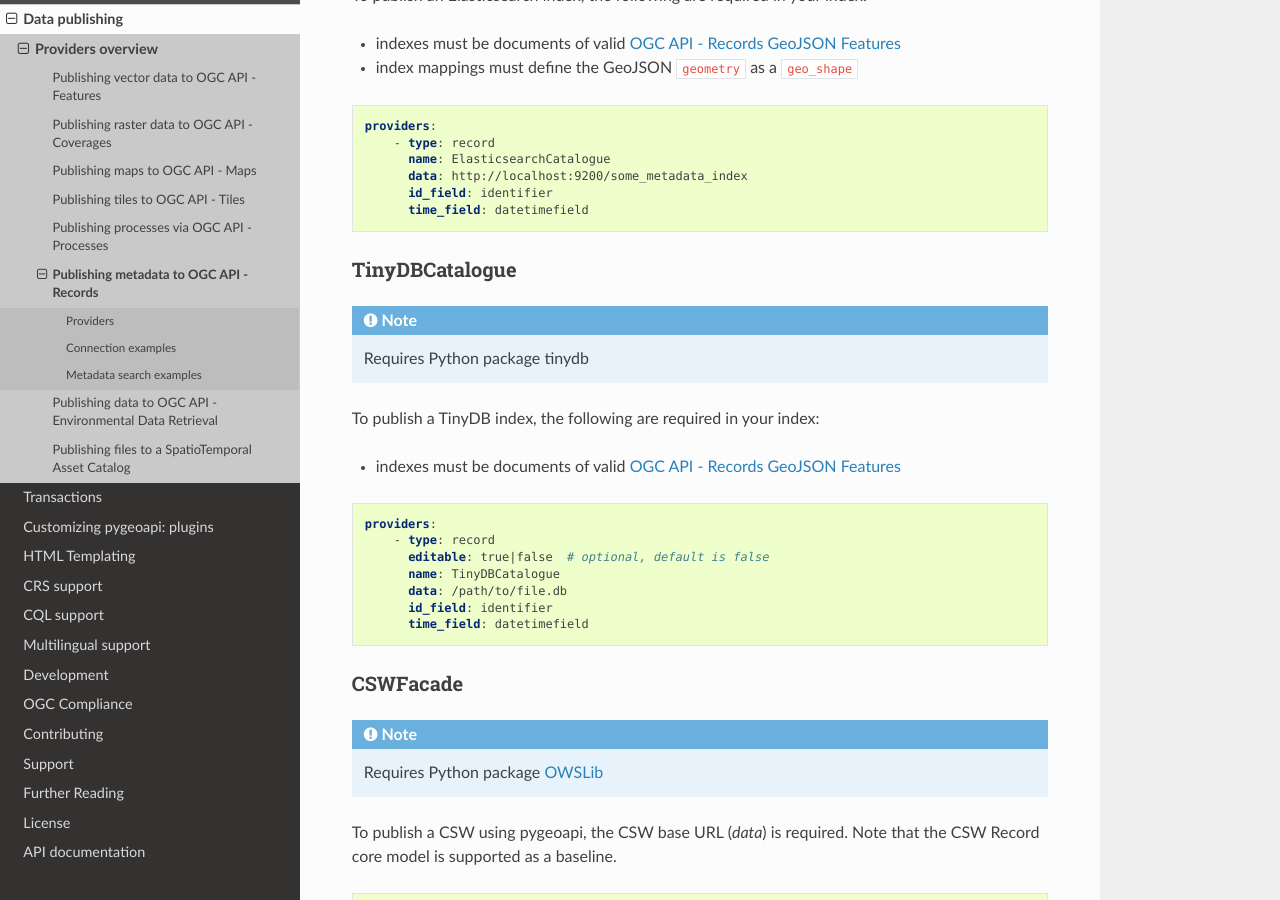
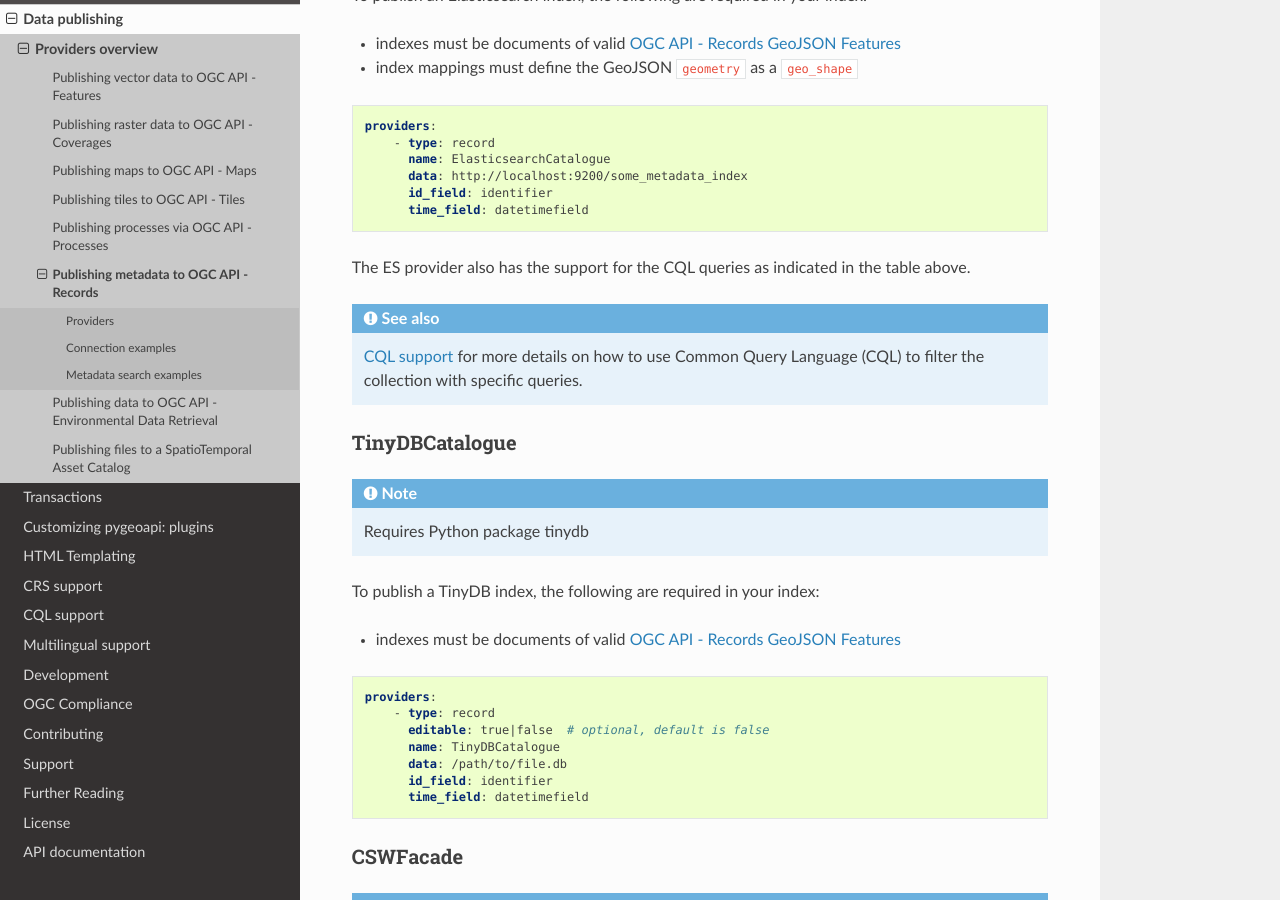
Before and after one commit to geopython/pygeoapi, a Sphinx documentation site: the page built from docs/source/data-publishing/ogcapi-records.rst, in a window 1280 px wide and 900 px high, scrolled down 937 px. Built offline with Sphinx 7.4.7 and the Read the Docs theme 2.0.0, drawn with Linux system fonts in a browser that asks for light colours.

Commit message:
add CQL info to record providers

```diff
--- a/docs/source/data-publishing/ogcapi-records.rst
+++ b/docs/source/data-publishing/ogcapi-records.rst
@@ -15,12 +15,12 @@
 parameters.
 
 .. csv-table::
-   :header: Provider, properties (filters), resulttype, q, bbox, datetime, sortby, properties (display), transactions
+   :header: Provider, properties (filters), resulttype, q, bbox, datetime, sortby, properties (display), CQL, transactions
    :align: left
 
-   `ElasticsearchCatalogue`_,✅,results/hits,✅,✅,✅,✅,❌
-   `TinyDBCatalogue`_,✅,results/hits,✅,✅,✅,✅,✅
-   `CSWFacade`_,✅,results/hits,✅,✅,✅,❌,❌
+   `ElasticsearchCatalogue`_,✅,results/hits,✅,✅,✅,✅,✅,✅
+   `TinyDBCatalogue`_,✅,results/hits,✅,✅,✅,✅,❌,✅
+   `CSWFacade`_,✅,results/hits,✅,✅,✅,❌,❌,❌
 
 
 Below are specific connection examples based on supported providers.
@@ -50,6 +50,11 @@
          data: http://localhost:9200/some_metadata_index
          id_field: identifier
          time_field: datetimefield
+
+The ES provider also has the support for the CQL queries as indicated in the table above.
+
+.. seealso::
+  :ref:`cql` for more details on how to use Common Query Language (CQL) to filter the collection with specific queries.
 
 TinyDBCatalogue
 ^^^^^^^^^^^^^^^
```
